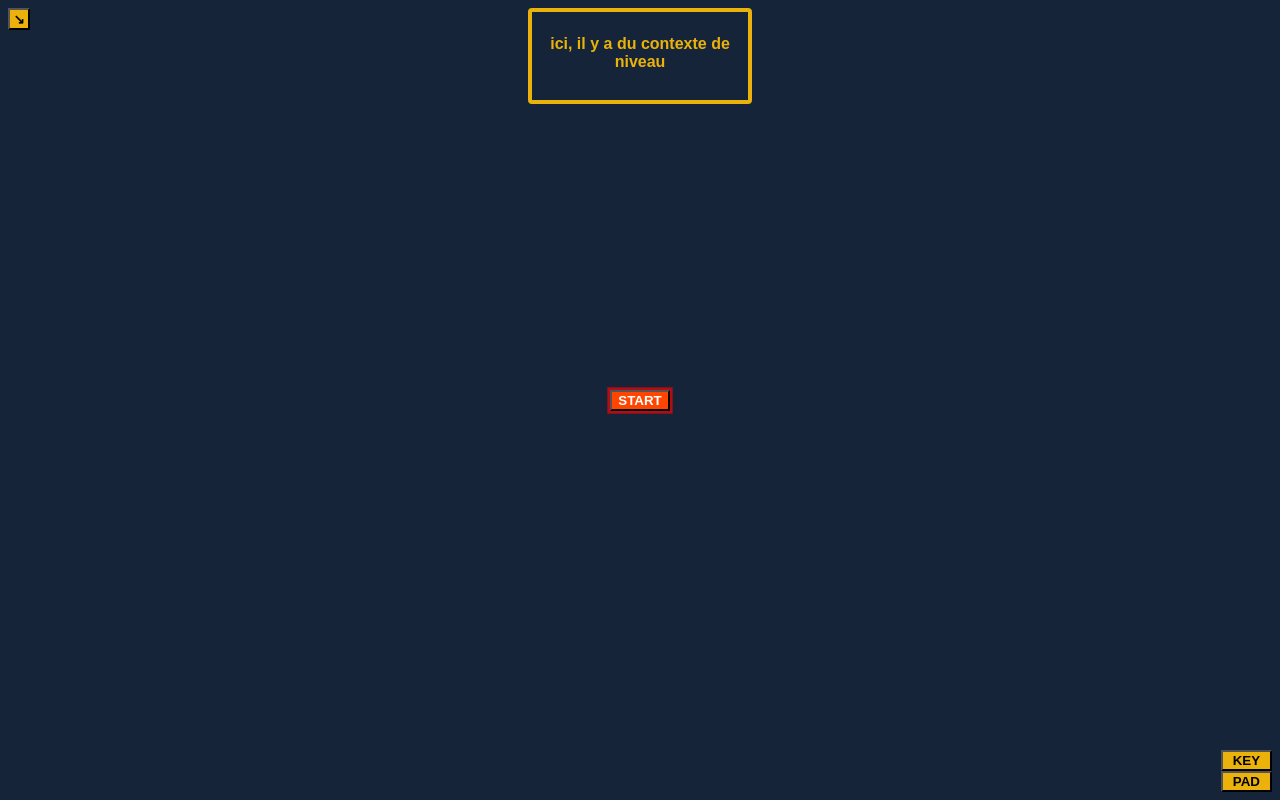
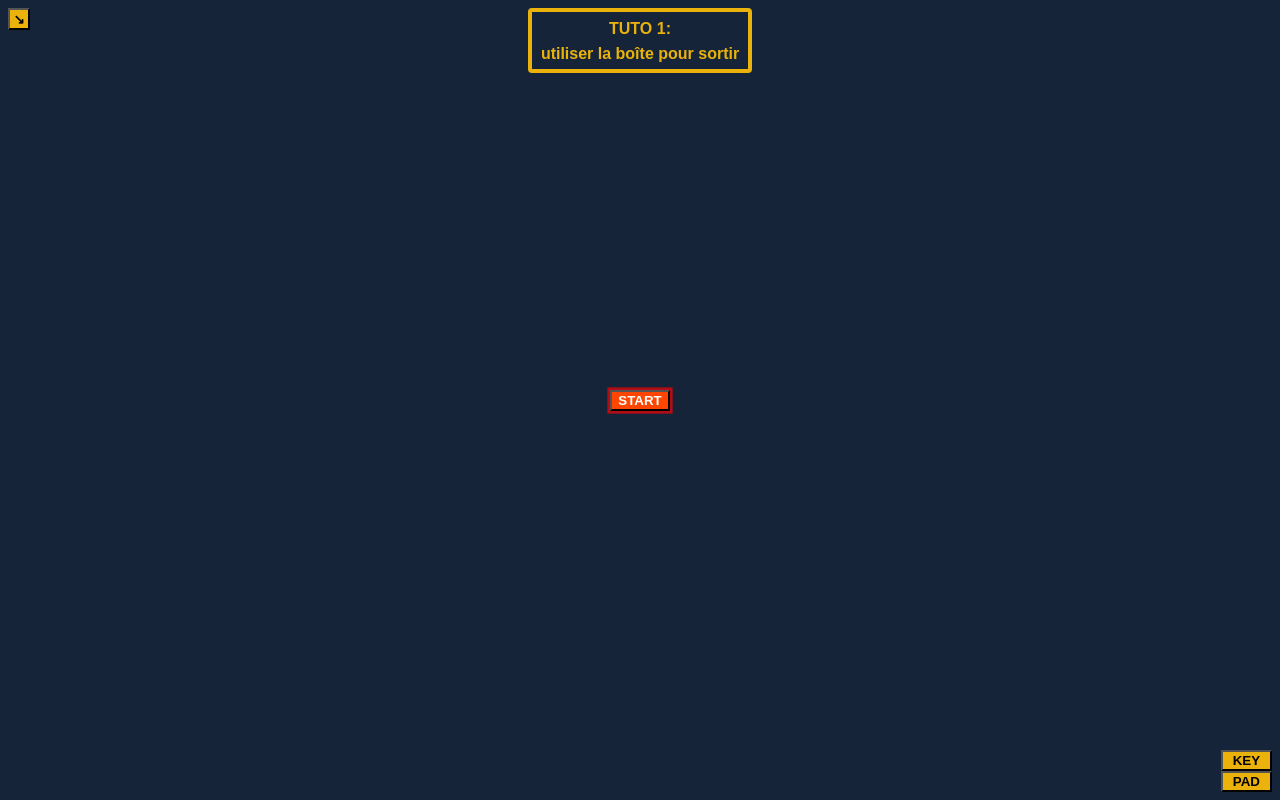
Before and after one commit to stinkyFerret01/Buzzle_frontend, a React (Create React App) app: page /game/1 in a window 1280 px wide. Built offline with nearby package versions, Linux system fonts and the light colour scheme; no server answers.

Commit message:
safe save

```diff
--- a/src/components/gamePage.js
+++ b/src/components/gamePage.js
@@ -25,6 +25,8 @@ const GamePage = ({
   const [displayPad, setDisplayPad] = useState(false);
   const [displayInfo, setDisplayInfo] = useState(false);
   const [base, setBase] = useState("loading");
+  const [levelTitle, setLevelTitle] = useState("");
+  const [levelContext, setLevelContext] = useState("");
   const [player, setPlayer] = useState("loading");
   const [objects, setObjects] = useState("loading");
   const [cops, setCops] = useState([]);
@@ -441,6 +443,8 @@ const GamePage = ({
 
       ////////////////////
       setLevel(presLvl);
+      setLevelTitle("TUTO 1");
+      setLevelContext("utiliser la boîte pour sortir");
       setGame(["Ready?", "START"]);
     }
   }, [level, setLevel, setGame, edited, location]);
@@ -649,6 +653,8 @@ const GamePage = ({
         <LevelsSlide
           level={level}
           setLevel={setLevel}
+          setLevelTitle={setLevelTitle}
+          setLevelContext={setLevelContext}
           game={game}
           levels={levels}
           setLevels={setLevels}
@@ -684,7 +690,8 @@ const GamePage = ({
               contextToggler();
             }}
           >
-            ici, il y a du contexte de niveau
+            <p className="levelContextTitle">{levelTitle}:</p>
+            <p className="levelContextContext">{levelContext}</p>
           </button>
         ) : (
           <button
@@ -838,9 +845,9 @@ const GamePage = ({
         {displayInfo && (
           <section
             className="infoContainer"
-            // onMouseLeave={() => {
-            //   setDisplayInfo(false);
-            // }}
+            onMouseLeave={() => {
+              setDisplayInfo(false);
+            }}
           >
             <p className="keyInfo">
               utiliser la touche <span className="keyInfoSpan">"entrée"</span>{" "}
--- a/src/components/levelsSlide.js
+++ b/src/components/levelsSlide.js
@@ -7,6 +7,8 @@ const LevelsSlide = ({
   setBigScreen,
   levels,
   setLevel,
+  setLevelTitle,
+  setLevelContext,
   game,
   setDisplayAys,
   displayLevels,
@@ -30,16 +32,10 @@ const LevelsSlide = ({
     }
   };
 
-  const levelSetter = (pattern) => {
-    if (location.pathname !== "/game/game") {
-      setDisplayAys(pattern);
-    } else {
-      const levelSetter = (pattern) => {
-        setLevel(pattern);
-        setBigScreen(true);
-      };
-      levelSetter(pattern);
-    }
+  const levelSetter = (lvl) => {
+    setLevel(lvl.pattern);
+    setLevelTitle(lvl.name);
+    setBigScreen(true);
   };
 
   //-- displayLevelsToggler
@@ -169,7 +165,7 @@ const LevelsSlide = ({
                           <button
                             className="levelSelectorValid"
                             onClick={() => {
-                              levelSetter(lvl.pattern);
+                              levelSetter(lvl);
                             }}
                             key={index}
                           >
@@ -190,7 +186,7 @@ const LevelsSlide = ({
                           <button
                             className="levelSelectorNew"
                             onClick={() => {
-                              levelSetter(lvl.pattern);
+                              levelSetter(lvl);
                             }}
                             key={index}
                           >
@@ -221,7 +217,7 @@ const LevelsSlide = ({
                           <button
                             className="levelSelectorSearch"
                             onClick={() => {
-                              levelSetter(lvl.pattern);
+                              levelSetter(lvl);
                             }}
                             key={index}
                           >
--- a/src/styles/game.css
+++ b/src/styles/game.css
@@ -246,7 +246,7 @@ div[id^="player"] {
 }
 
 .infoContainer {
-    z-index: 4;
+    z-index: 3;
     overflow: hidden;
     position: absolute;
     bottom: 0.5rem;
@@ -263,7 +263,7 @@ div[id^="player"] {
 }
 
 .commandInfo {
-    z-index: 3;
+    z-index: 4;
     position: absolute;
     bottom: 0rem;
     right: 0rem;
@@ -271,7 +271,7 @@ div[id^="player"] {
 }
 
 .commandInfoLarge {
-    z-index: 3;
+    z-index: 4;
     position: absolute;
     bottom: 0.5rem;
     right: 0.5rem;
@@ -485,7 +485,7 @@ div[id^="player"] {
     top: 0.5rem;
     left: calc(50% - 7rem);
     width: 14rem;
-    height: 6rem;
+    /* height: 6rem; */
     font-size: 1rem;
     font-weight: bold;
     padding-bottom: 0.4rem;
@@ -494,13 +494,23 @@ div[id^="player"] {
     border: solid rgba(234, 178, 11) 4px;
     border-radius: 4px;
     display: flex;
-    justify-content: center;
+    flex-direction: column;
+    justify-content: flex-start;
     align-items: center;
 }
 
 .contextDisplayer:hover {
     color: orangered;
     border: solid orangered 4px;
+}
+
+.levelContextTitle {
+    margin-bottom: 1rem;
+    line-height: 0;
+}
+
+.levelContextContext {
+    margin: 0;
 }
 
 .burgerMenuSlide {
```
